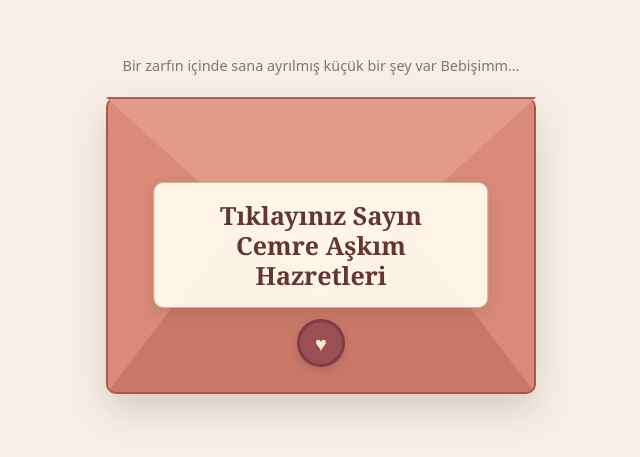
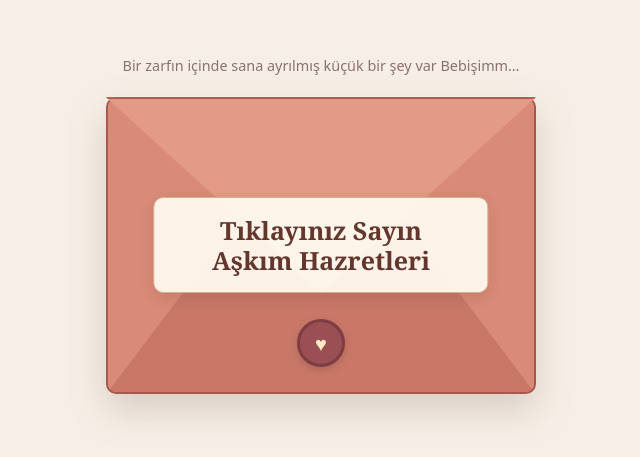
Before and after one commit to kayut267/mektup, a plain HTML site: page index.html in a window 1280 px wide. Shown: the part 175-632 px from the top of the page, without its empty margins (319-959 px from the left). Drawn offline with Linux system fonts and the light colour scheme.

Commit message:
Update index.html

```diff
--- a/index.html
+++ b/index.html
@@ -33,7 +33,7 @@
 
                     <div class="label">
                         Tıklayınız Sayın<br>
-                        Cemre Aşkım Hazretleri
+                         Aşkım Hazretleri
                     </div>
 
                     <div class="seal">
```
